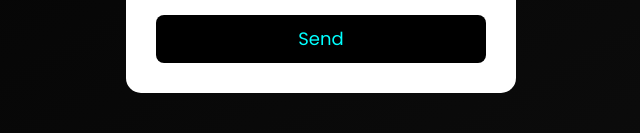
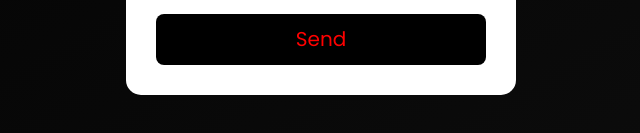
Before and after one commit to sarvaribrokhimov001/Admin-panel-3, a plain HTML site: page index.html in a window 1280 px wide. Shown: the part 467-600 px from the top of the page, 319-959 px from the left. Drawn offline with nearby package versions, Linux system fonts and the light colour scheme.

Commit message:
Admin panel 3

```diff
--- a/block/_index.scss
+++ b/block/_index.scss
@@ -26,10 +26,10 @@
   &__btn {
       padding: 14px;
       background: #000;
-      color: cyan;
+      color: red;
       border: none;
       border-radius: 8px;
-      font-size: 18px;
+      font-size: 20px;
   }
 
   &__btn:hover {
```
Also changed, not shown: css/style.css, 1 other file.
